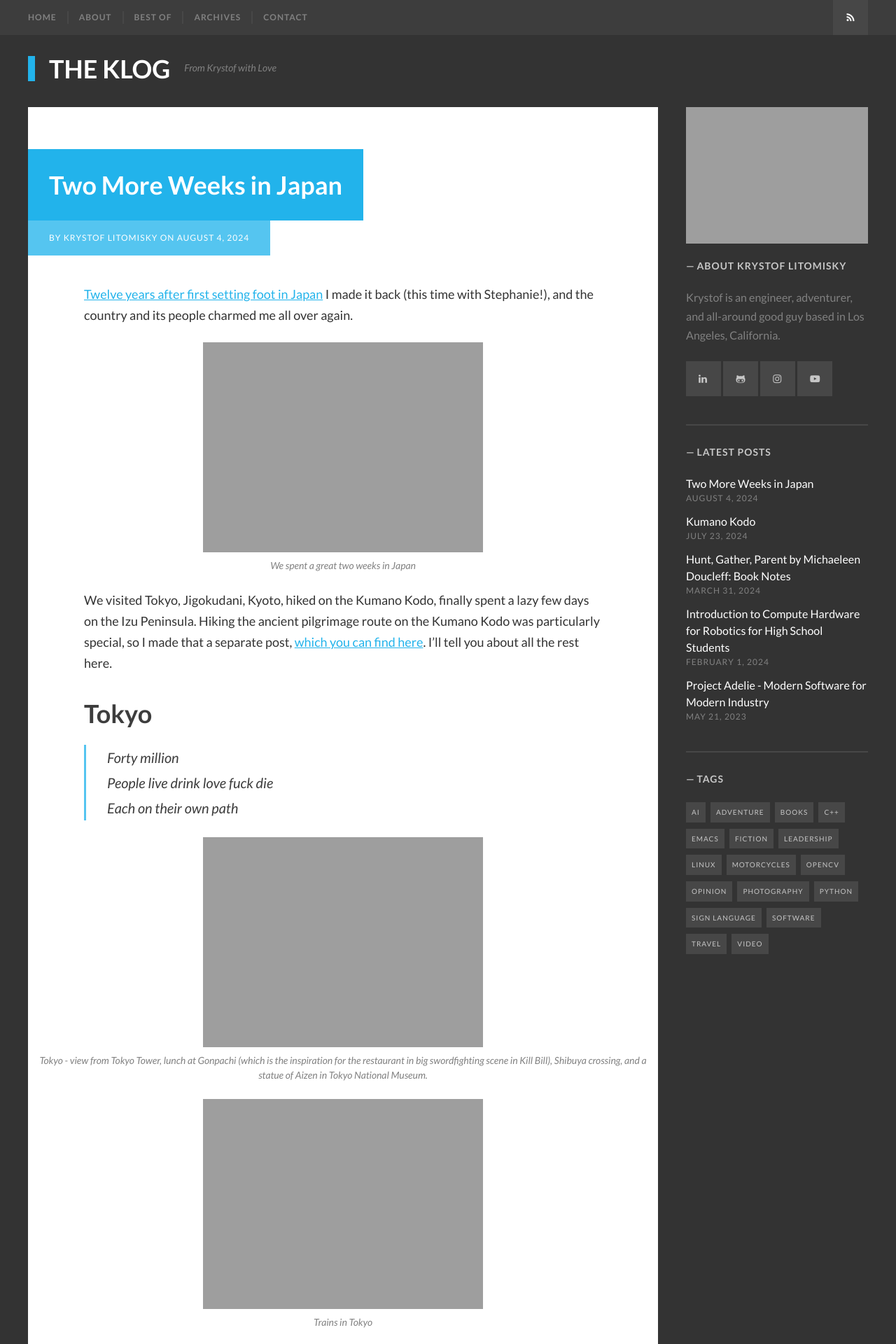
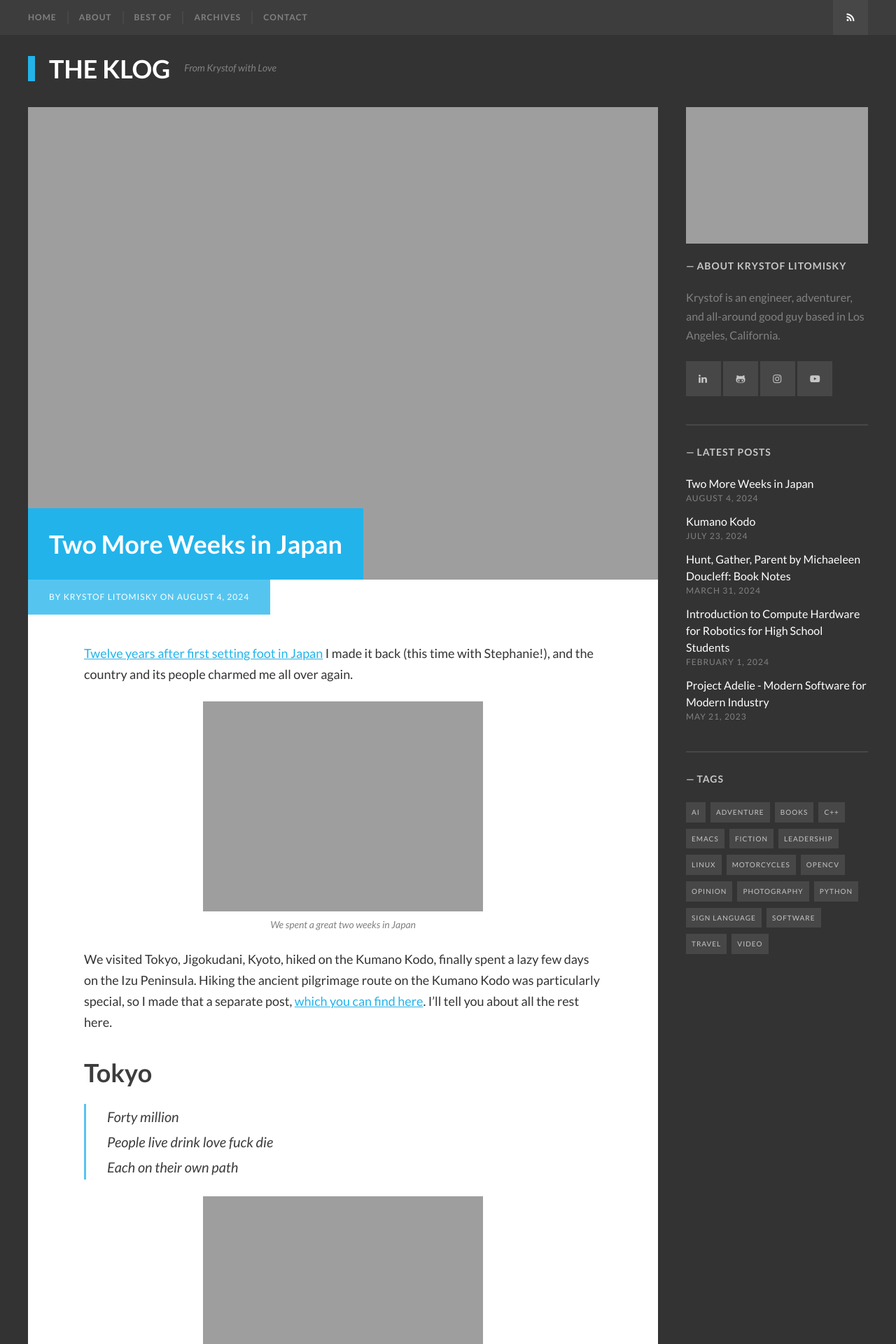
Before and after one commit to krystofl/krystofl.github.io, a Jekyll site: the page built from _posts/2024-08-04-japan.md, in a window 1280 px wide. Shown: the top 1920 px of the page at 70% size. Built offline with Jekyll 4.4.1, drawn with Linux system fonts in a browser that asks for light colours; some web fonts are replaced; comment, search, counter and statistics services are not loaded.

Commit message:
Added banner image to Japan post

```diff
--- a/_posts/2024-08-04-japan.md
+++ b/_posts/2024-08-04-japan.md
@@ -4,7 +4,7 @@ title: Two More Weeks in Japan
 description: "Stephanie and I spent a wonderful two weeks in Tokyo, Jigokudani, Kyoto, Kumano Kodo, and the Izu Peninsula."
 tags: [Photography, Travel]
 photos_dir: "2024-08-04-japan"
-banner_image:
+banner_image: 20240621-175146-japan-PXL_20240621_085146487.jpg
 ---
 
 [Twelve years after first setting foot in Japan]({% link _posts/2012-11-30-japan.md %}) I made it back (this time with Stephanie!), and the country and its people charmed me all over again.
```
